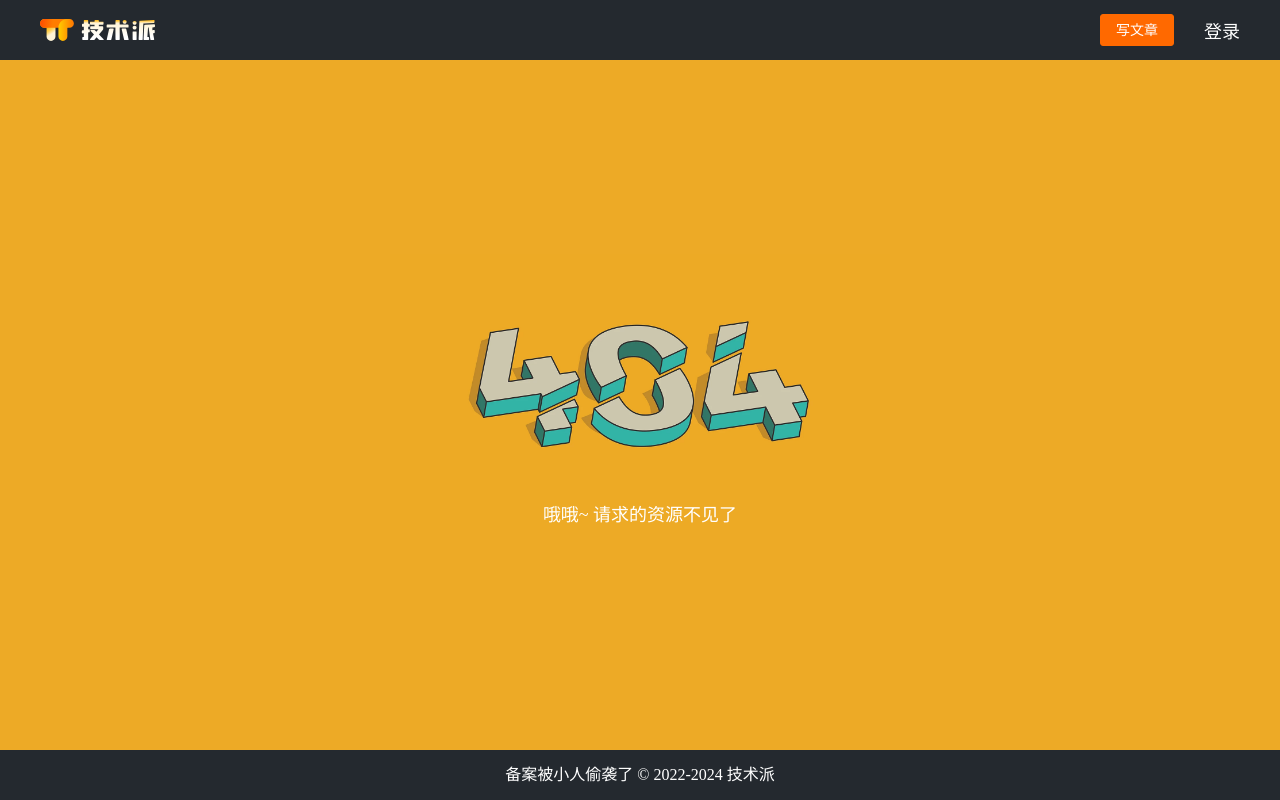
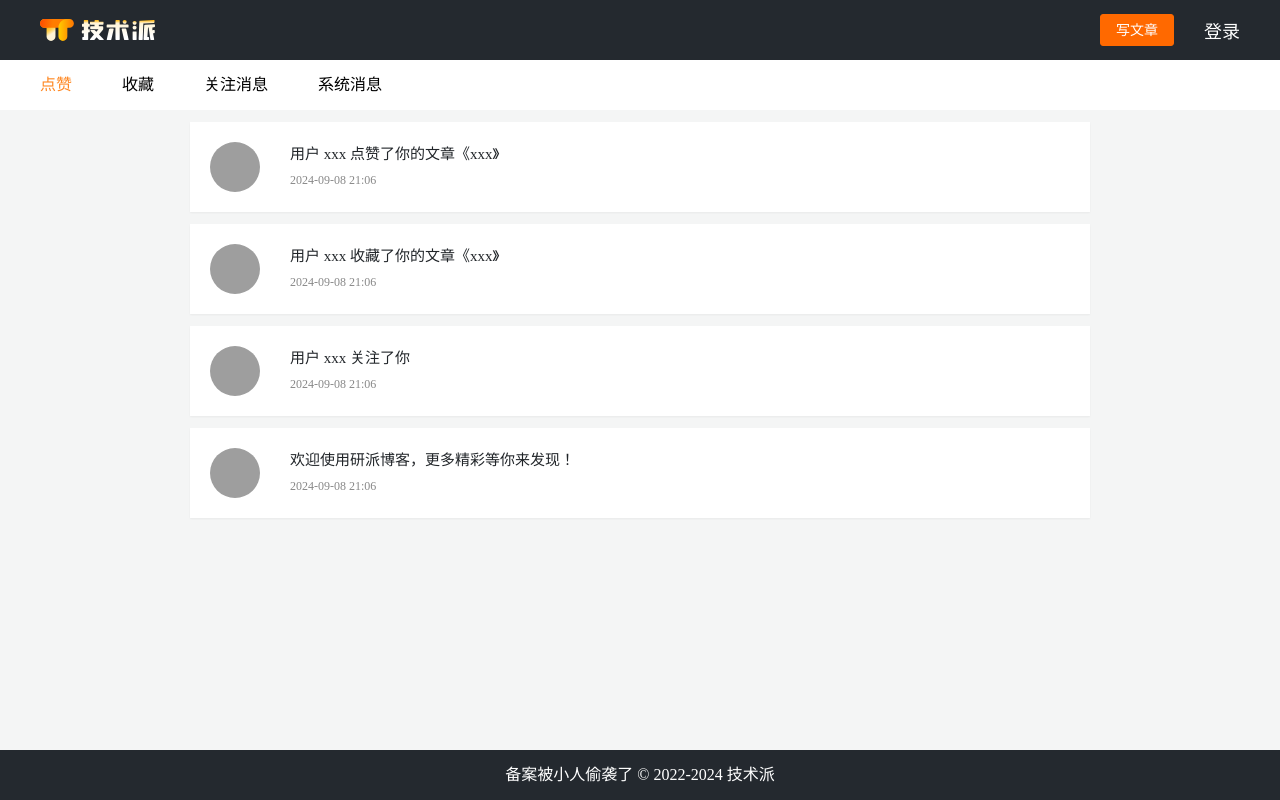
Before and after one commit to Luyan9812/YanPaiBlog, a Vue app: page /message in a window 1280 px wide. Built offline with nearby package versions, Linux system fonts and the light colour scheme; no server answers.

Commit message:
消息板块完成

```diff
--- a/src/components/Header.vue
+++ b/src/components/Header.vue
@@ -62,7 +62,7 @@ import { ElMessage } from "element-plus";
             <el-button color="#ff6900" class="publish_btn" @click="edit">写文章</el-button>
             <el-link v-if="!isLogin" :underline="false" class="login_btn" @click="changeLoginState(true)">登录</el-link>
             <template v-else>
-                <el-badge :is-dot="indexUserInfo.msgCount > 0" class="bell">
+                <el-badge :is-dot="indexUserInfo.msgCount > 0" class="bell" @click="navigateTo('/message')">
                     <el-icon :size="24"><Bell /></el-icon>
                 </el-badge>
                 <el-dropdown trigger="click" placement="bottom">
--- /dev/null
+++ b/src/components/MessageItemList.vue
@@ -0,0 +1,64 @@
+<script lang="ts" setup>
+import { fullUrl } from "@/utils/url";
+import Empty from "@/assets/Empty.png";
+
+defineProps(["messages"]);
+</script>
+
+<template>
+    <div class="item_container">
+        <template v-if="messages.length > 0">
+            <div v-for="(msg, idx) in messages" :key="idx" class="msg_item">
+                <el-image :src="fullUrl(msg.photo)" />
+                <div class="msg_body">
+                    <el-text>{{ msg.msg }}</el-text>
+                    <el-text>{{ msg.updateTime }}</el-text>
+                </div>
+            </div>
+        </template>
+        <el-image v-else style="width: 300px; align-self: center;" :src="Empty" />
+    </div>
+</template>
+
+<style lang="scss" scoped>
+.item_container {
+    display: flex;
+    flex-direction: column;
+
+    .msg_item {
+        width: 900px;
+        height: 90px;
+        margin: auto;
+        margin-top: 12px;
+        display: flex;
+        padding: 20px;
+        box-sizing: border-box;
+        background-color: #fff;
+        box-shadow: 0 1px 2px 0 rgb(0 0 0 / 5%);
+
+        .el-image {
+            width: 50px;
+            height: 50px;
+            margin-right: 30px;
+            border-radius: 25px;
+        }
+
+        .msg_body {
+            display: flex;
+            flex-direction: column;
+
+            .el-text:first-child {
+                font-size: 15px;
+                color: #212529;
+                margin-bottom: 10px;
+            }
+
+            .el-text:last-child {
+                font-size: 12px;
+                color: #888;
+                align-self: flex-start;
+            }
+        }
+    }
+}
+</style>
--- a/src/components/Switcher.vue
+++ b/src/components/Switcher.vue
@@ -1,10 +1,13 @@
 <script setup lang="ts">
 import { ref, reactive, onMounted } from "vue";
 
-const props = defineProps(["onSelect", "border", "tabs"]);
-const style = reactive({
+const props = defineProps(["onSelect", "border", "bold", "tabs"]);
+const commonStyle = reactive({
+    bold: true,
+});
+const selectStyle = reactive({
     tab_active: true,
-    border: props.border,
+    border: false,
 });
 const selected = ref(0);
 const onTabSelect = (id: number) => {
@@ -13,6 +16,12 @@ const onTabSelect = (id: number) => {
 }
 
 onMounted(() => {
+    if (props.bold !== undefined) {
+        commonStyle.bold = props.bold;
+    }
+    if (props.border !== undefined) {
+        selectStyle.border = props.border;
+    }
     if (props.tabs.length > 0) {
         selected.value = props.tabs[0].id;
     }
@@ -22,7 +31,7 @@ onMounted(() => {
 <template>
     <div class="switcher_container">
         <p v-for="tab in tabs" :key="tab.id"
-          :class="selected === tab.id ? style : {}"
+          :class="[selected === tab.id ? selectStyle : {}, commonStyle]"
           @click="onTabSelect(tab.id)">
             {{ tab.title }}
         </p>
@@ -36,8 +45,7 @@ onMounted(() => {
     p {
         height: 50px;
         color: #000;
-        font-size: 18px;
-        font-weight: 500;
+        font-size: 16px;
         line-height: 50px;
         margin: 0 50px 0 0;
         cursor: pointer;
@@ -51,5 +59,9 @@ onMounted(() => {
     .border {
         border-bottom: 4px solid #ff8721;
     }
+    .bold {
+        font-size: 18px;
+        font-weight: 500;
+    }
 }
 </style>
--- a/src/components/main/Search.vue
+++ b/src/components/main/Search.vue
@@ -33,7 +33,7 @@ onMounted(async () => {
 <template>
     <div class="seh_ext">
         <div class="seh_container">
-            <Switcher :tabs="types" :border="false" :onSelect="handleSwitchType" />
+            <Switcher :tabs="types" :onSelect="handleSwitchType" />
             <el-input
                 v-model="searchKey"
                 style="width: 240px; margin-left: auto;"
--- a/src/http/api.ts
+++ b/src/http/api.ts
@@ -65,6 +65,14 @@ class UserApi {
             url: "/user/update",
             method: "PUT",
             data: params
+        });
+    }
+
+    async getMessages(type: number) {
+        return request({
+            url: "/user/messages",
+            method: "GET",
+            params: {type}
         });
     }
 }
--- a/src/router/index.ts
+++ b/src/router/index.ts
@@ -33,6 +33,11 @@ const router = createRouter({
       component: () => import("../views/Result.vue")
     },
     {
+      path: "/message",
+      name: "message",
+      component: () => import("../views/Message.vue")
+    },
+    {
       path: "/:catchAll(.*)",
       name: "404",
       component: () => import("../views/NotFound.vue")
--- /dev/null
+++ b/src/views/Message.vue
@@ -0,0 +1,63 @@
+<script setup lang="ts">
+import { onMounted, reactive, ref } from "vue";
+
+import { userApi } from "@/http/api";
+import Switcher from "@/components/Switcher.vue";
+import MessageList from "@/components/MessageItemList.vue";
+
+const selectedTab = ref(0);
+const tabs = reactive([
+    {id: 0, title: "点赞"},
+    {id: 1, title: "收藏"},
+    {id: 2, title: "关注消息"},
+    {id: 3, title: "系统消息"},
+]);
+const messages = reactive([
+    {photo: "/headers/0010.png", msg: "用户 xxx 点赞了你的文章《xxx》", updateTime: "2024-09-08 21:06"},
+    {photo: "/headers/0011.png", msg: "用户 xxx 收藏了你的文章《xxx》", updateTime: "2024-09-08 21:06"},
+    {photo: "/headers/0012.png", msg: "用户 xxx 关注了你", updateTime: "2024-09-08 21:06"},
+    {photo: "/headers/yan_pai.jpg", msg: "欢迎使用研派博客，更多精彩等你来发现！", updateTime: "2024-09-08 21:06"},
+]);
+const onTabSelect = (id: number) => {
+    console.log(id);
+
+    selectedTab.value = id;
+    getMessages();
+}
+const getMessages = async () => {
+    const data = await userApi.getMessages(selectedTab.value);
+    messages.length = 0;
+    data.forEach(element => {
+        messages.push(element);
+    });
+}
+
+onMounted(() => {
+    getMessages();
+});
+</script>
+
+<template>
+    <div class="msg_container">
+        <div class="header">
+            <Switcher style="width: 1200px;" :tabs="tabs" :bold="false" :onSelect="onTabSelect" />
+        </div>
+        <MessageList :messages="messages" />
+    </div>
+</template>
+
+<style lang="scss" scoped>
+.msg_container {
+    padding-bottom: 12px;
+    box-sizing: border-box;
+    background-color: #f4f5f5;
+    min-height: calc(100vh - 110px);
+
+    .header {
+        height: 50px;
+        display: flex;
+        justify-content: center;
+        background: #fff;
+    }
+}
+</style>
```
